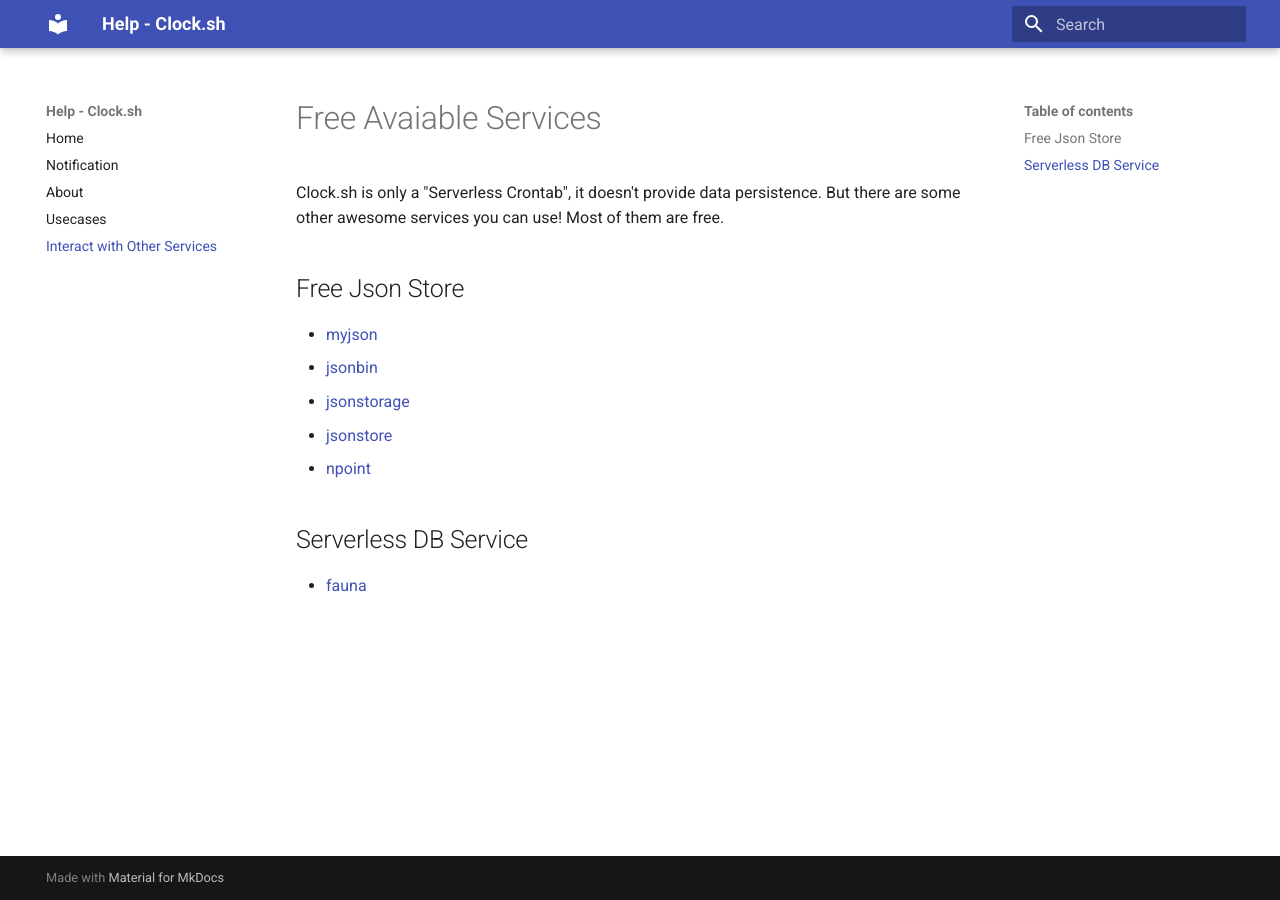
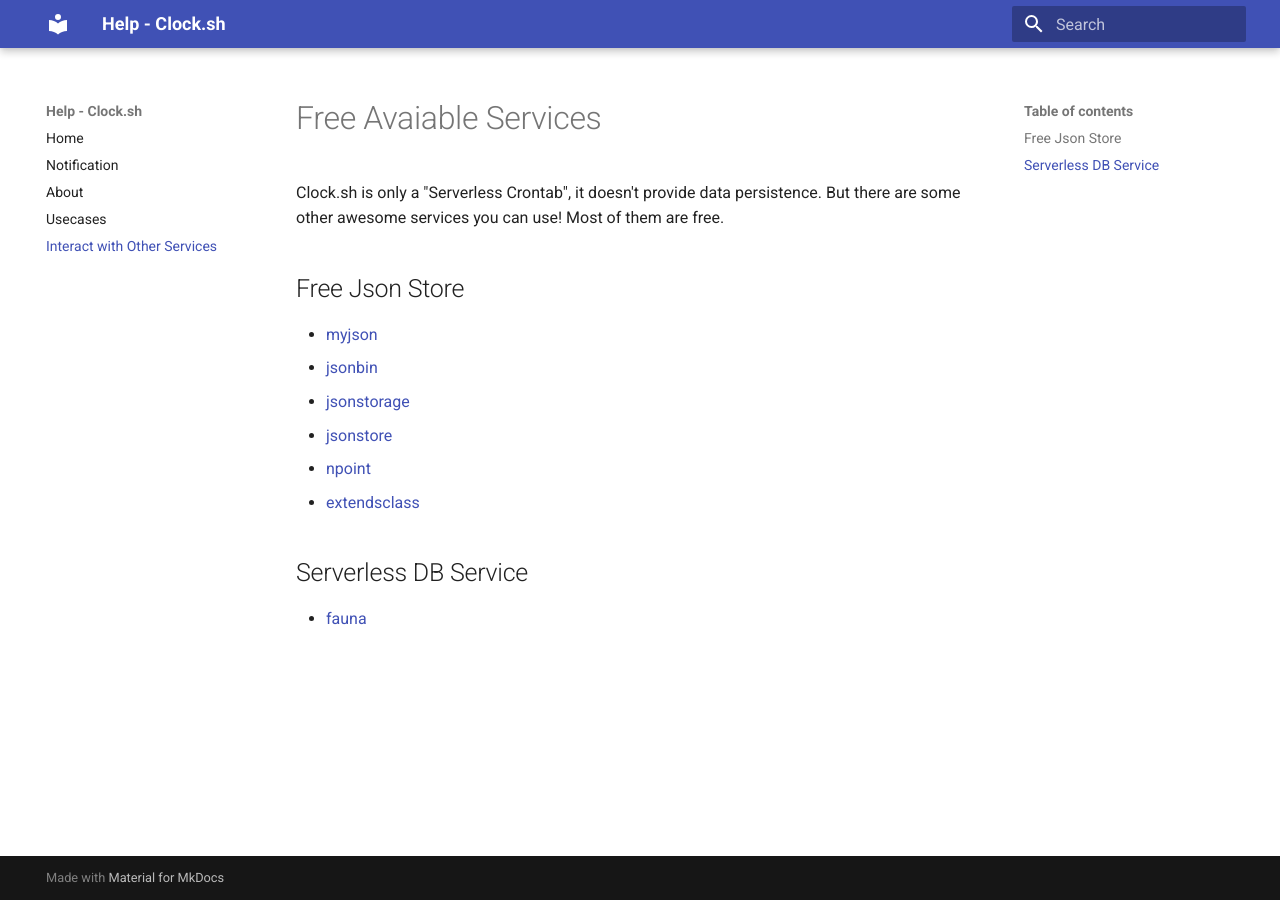
Before and after one commit to clock-sh/help, an MkDocs documentation site: the page built from docs/services.md, in a window 1280 px wide. Built offline with MkDocs 1.6.1 and Material for MkDocs 9.7.7, drawn with Linux system fonts in a browser that asks for light colours.

Commit message:
Added a new JSON storage service

```diff
--- a/docs/services.md
+++ b/docs/services.md
@@ -9,6 +9,7 @@ Clock.sh is only a "Serverless Crontab", it doesn't provide data persistence. Bu
 - [jsonstorage](https://jsonstorage.net/)
 - [jsonstore](https://www.jsonstore.io/)
 - [npoint](https://www.npoint.io/)
+- [extendsclass](https://extendsclass.com/json-storage.html)
 
 ## Serverless DB Service
 
```
